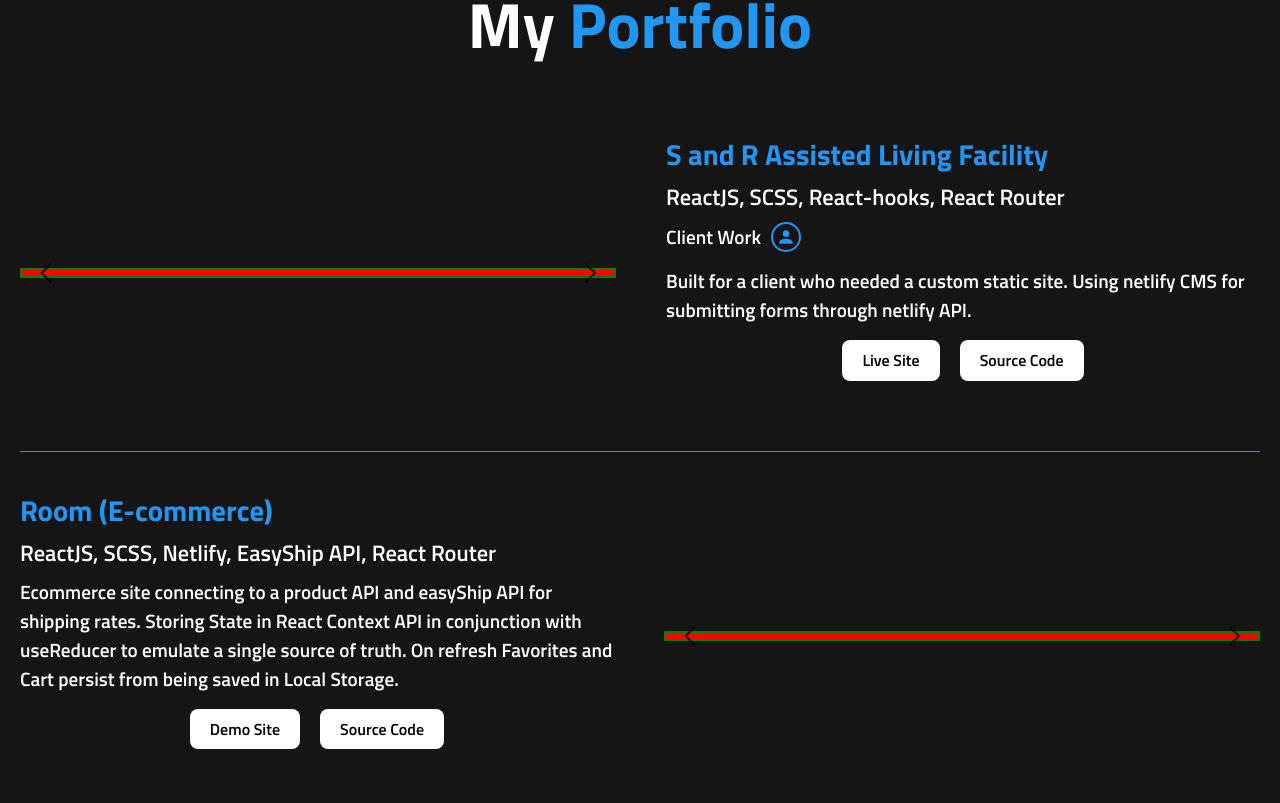
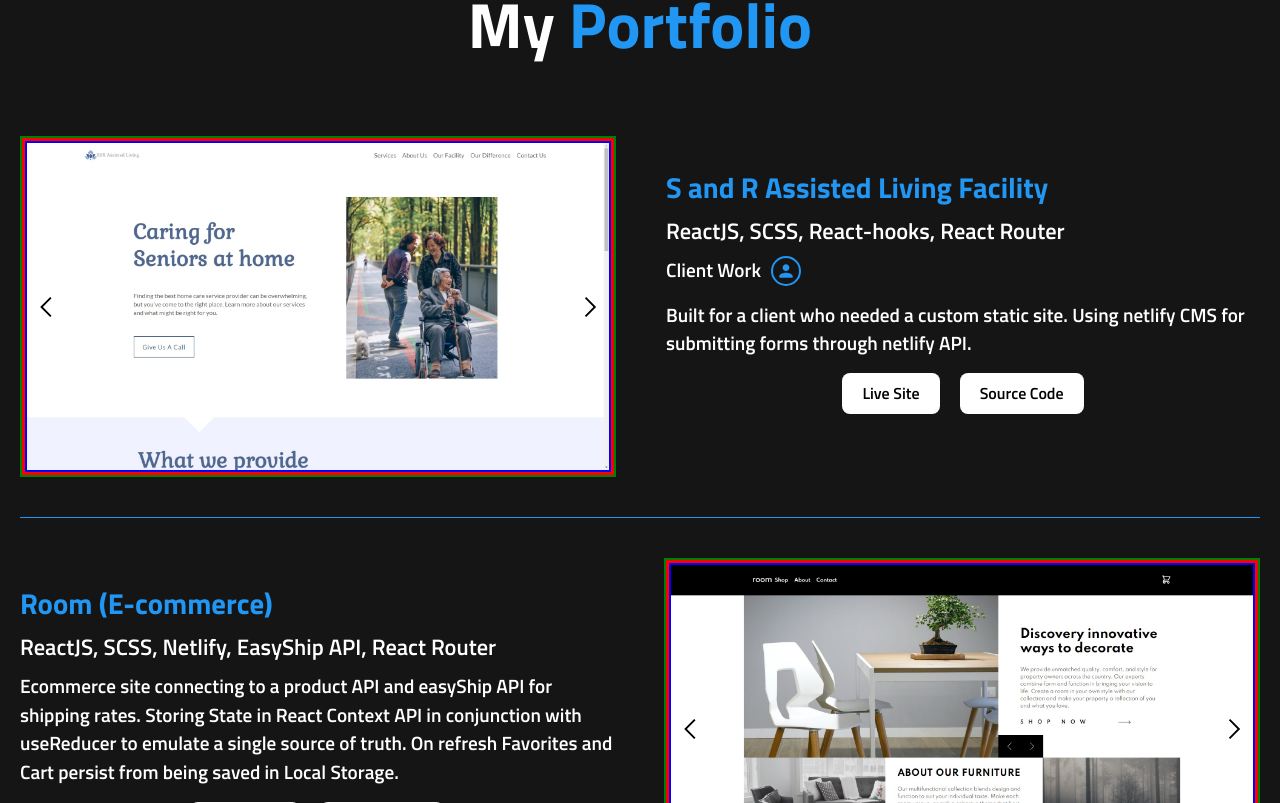
Before and after one commit to ByrnesByrnes/PortfolioSite, a React (Create React App) app: page / in a window 1280 px wide. Shown: the part 1717-2520 px from the top of the page. Built offline with nearby package versions, Linux system fonts and the light colour scheme.

Commit message:
Carousel Image max-height

```diff
--- a/src/components/carousel/styles/carousel.js
+++ b/src/components/carousel/styles/carousel.js
@@ -15,8 +15,7 @@ export const Content = styled.div
 
 export const Slide = styled.img
 `
-  width: auto;
-  max-width: 100%;
+  width: 100%;
   max-height: 500px;
 `
 
--- a/src/containers/carousel.js
+++ b/src/containers/carousel.js
@@ -43,7 +43,7 @@ export function CarouselContainer({ slides, alt }) {
 
   return (
     <Carousel>
-      {/* <Carousel.Content style={{ justifyContent: direction }}>
+      <Carousel.Content style={{ justifyContent: direction }}>
         {slides.map((slide, i) => (
           <Carousel.Slide
             key={i}
@@ -55,7 +55,7 @@ export function CarouselContainer({ slides, alt }) {
             }}
           />
         ))}
-      </Carousel.Content> */}
+      </Carousel.Content>
 
       <Carousel.Arrow onClick={prevSlide}><GrPrevious /></Carousel.Arrow>
       <Carousel.Arrow onClick={nextSlide}><GrNext /></Carousel.Arrow>
```
